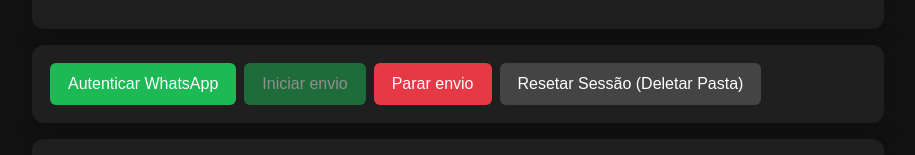
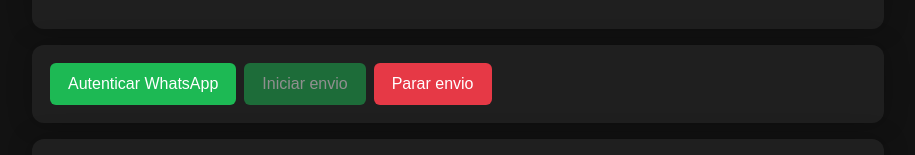
Before and after one commit to byelziin/Guedes-AI, a React (Vite) app: page / in a window 1280 px wide. Shown: the part 714-869 px from the top of the page, without its empty margins (182-1097 px from the left). Built offline with nearby package versions, Linux system fonts and the light colour scheme; no server answers.

Commit message:
Funciando os fluxos do botao

```diff
--- a/src/App.jsx
+++ b/src/App.jsx
@@ -60,12 +60,6 @@
   function handleDisconnect() {
     if (window.confirm('Deseja apenas desconectar o WhatsApp atual?')) {
       socketRef.current?.emit('disconnectWhatsApp')
-    }
-  }
-
-  function handleResetSession() {
-    if (window.confirm('ATENÇÃO: Isso irá DELETAR a pasta de sessão. Use apenas se o QR Code não aparecer ou se quiser trocar de conta permanentemente. Confirmar?')) {
-      socketRef.current?.emit('resetSession')
     }
   }
 
@@ -143,10 +137,6 @@
         <button className="danger" onClick={handleStop} disabled={!botState.isSending}>
           Parar envio
         </button>
-
-        <button className="secondary" onClick={handleResetSession}>
-          Resetar Sessão (Deletar Pasta)
-        </button>
       </div>
 
       <div className="card">
```
